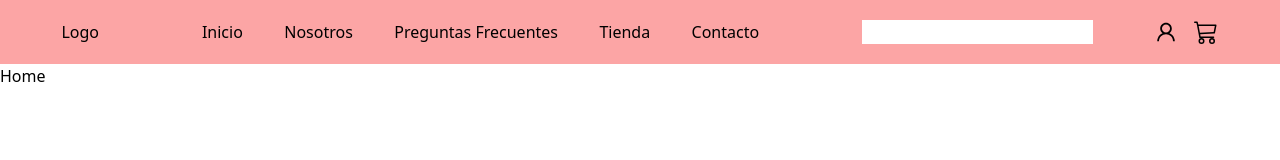
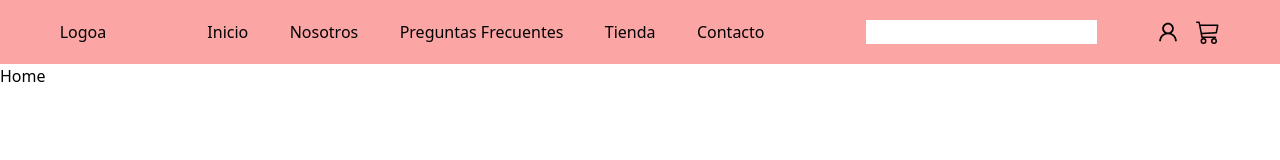
Before and after one commit to No-Country/c-14-31-n-java-react, a React (Vite) app in the folder client/: page / in a window 1280 px wide. Shown: the top 160 px of the page. Built offline with nearby package versions, Linux system fonts and the light colour scheme.

Commit message:
probando cambios

```diff
--- a/client/src/components/header/Header.jsx
+++ b/client/src/components/header/Header.jsx
@@ -5,7 +5,7 @@ const Header = () => {
   return (
     <header className="w-full h-16 flex justify-evenly items-center  bg-red-300">
       <div>
-        <p>Logo</p>
+        <p>Logoa</p>
       </div>
 
       <nav className="w-1/2">
```
